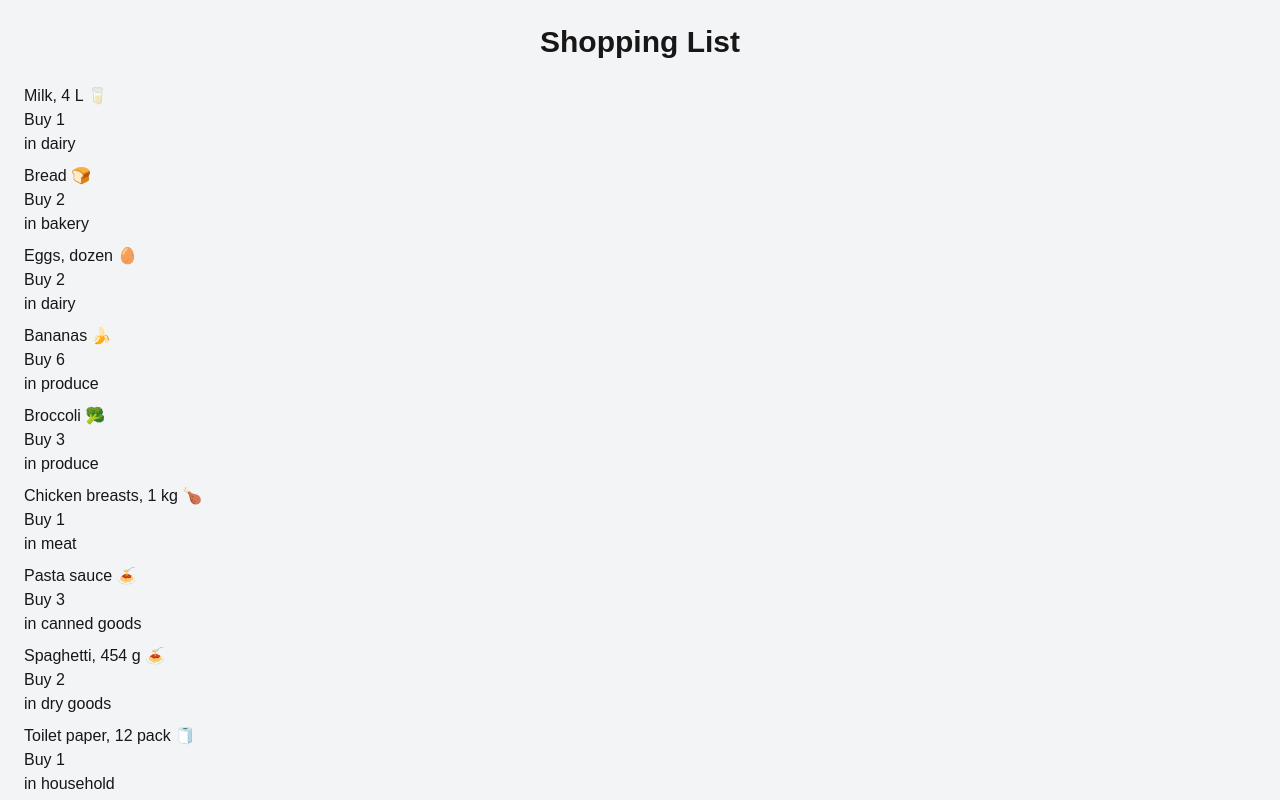
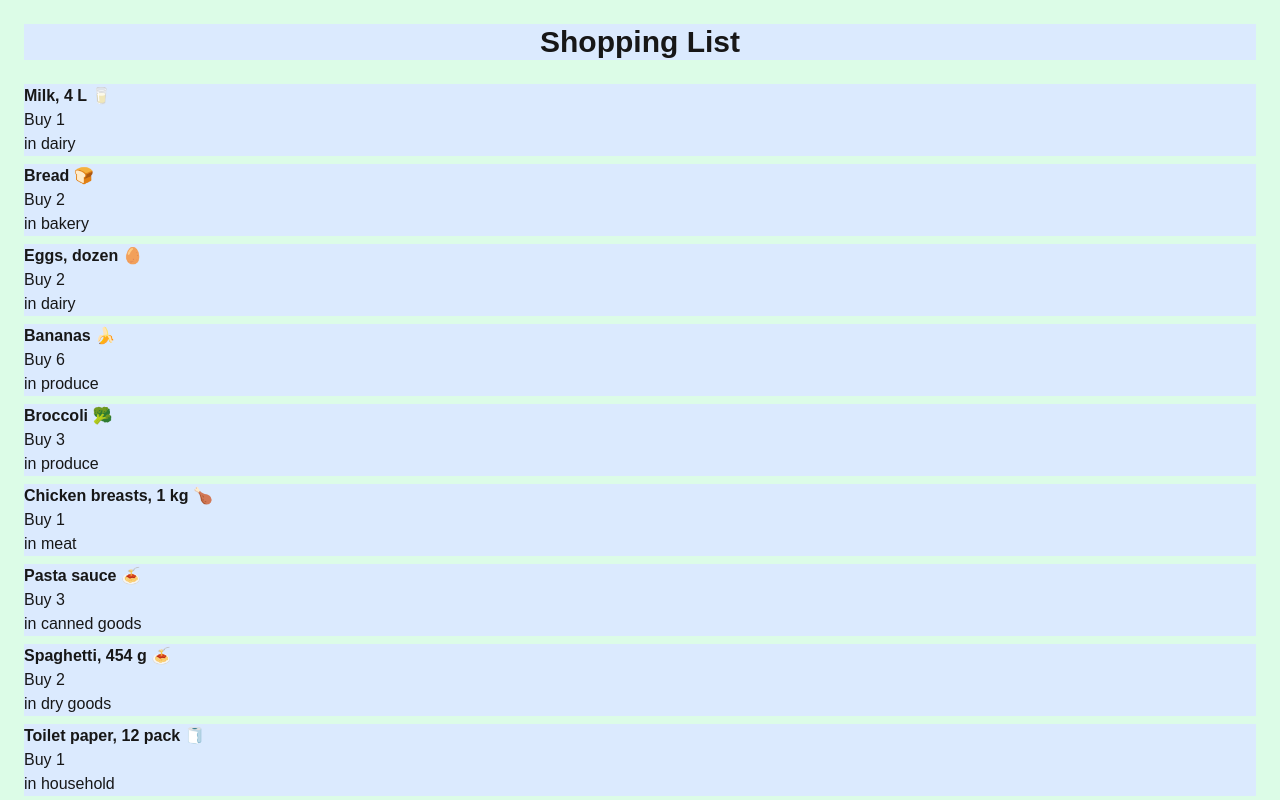
Before and after one commit to CarlAoNanGu/cprg306-assignments, a Next.js app: page /week-3 in a window 1280 px wide. Shown: the top 800 px of the page. Built offline with nearby package versions, Linux system fonts and the light colour scheme.

Commit message:
Added Some Styling

```diff
--- a/app/week-3/item.js
+++ b/app/week-3/item.js
@@ -3,10 +3,10 @@
 export default function Item({ name, quantity, category }) {
 
     return (
-        <div>
-            <h3>{name}</h3>
-            <p>Buy {quantity}</p>
-            <p>in {category}</p>
+        <div className="bg-blue-100">
+            <h3 className="font-bold ">{name}</h3>
+            <p className="">Buy {quantity}</p>
+            <p className="">in {category}</p>
         </div>
     )
 }
--- a/app/week-3/page.js
+++ b/app/week-3/page.js
@@ -2,8 +2,8 @@ import ItemList from './item-list';
 
 export default function Page() {
   return (
-    <main className="p-6 bg-gray-100 min-h-screen">
-      <h1 className="text-3xl font-bold mb-6 text-center">Shopping List</h1>
+    <main className="p-6 bg-green-100 min-h-screen">
+      <h1 className="text-3xl bg-blue-100 font-bold mb-6 text-center">Shopping List</h1>
       <ItemList/>
     </main>
   );
```
